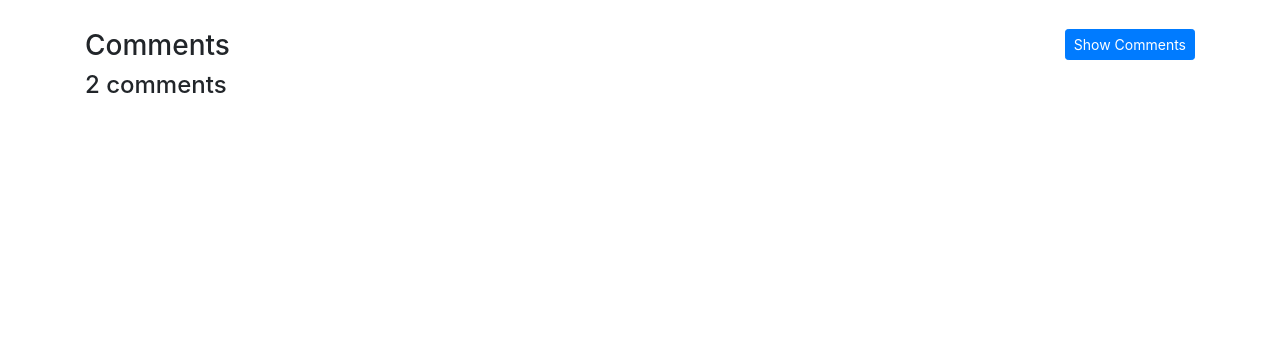
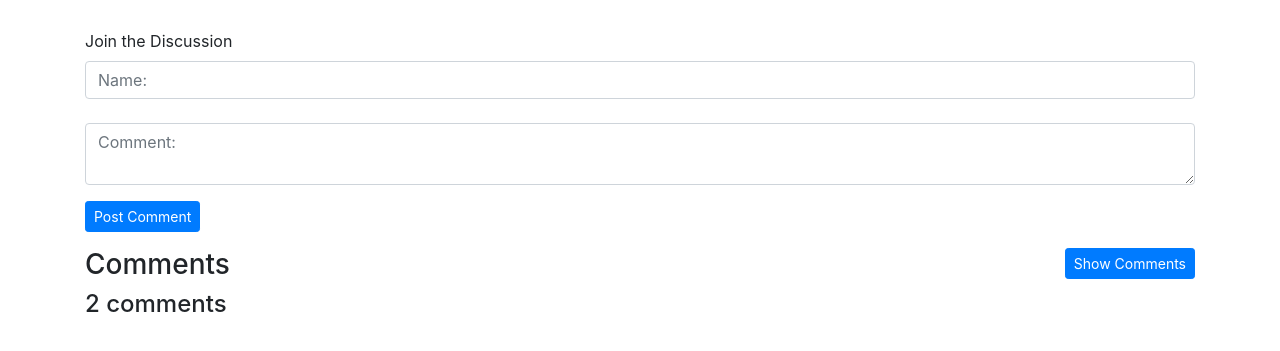
Before and after one commit to smiths15/react_power_up, a React app: page / in a window 1280 px wide. Shown: the part 51-402 px from the top of the page. Built offline with nearby package versions, Linux system fonts and the light colour scheme.

Commit message:
added comment form component with synthetic event for for submission and changed data array to state to update existing array when submitting form

```diff
--- a/App.js
+++ b/App.js
@@ -11,6 +11,7 @@ import React from 'react';
 //   }
 // }
 
+//Comment component
 class Comment extends React.Component {
   render() {
     return(
@@ -29,11 +30,51 @@ class Comment extends React.Component {
   }
 }
 
+
+class CommentForm extends React.Component {
+  render() {
+    return(
+      <form className="comment-form" onSubmit={this._handleSubmit.bind(this)}>
+        <label>Join the Discussion</label>
+        <div className="form-group comment-form-fields">
+          <input placeholder="Name:" className="form-control" ref={(input) => this._author = input}/>
+          <br />
+          <textarea placeholder="Comment:" className="form-control" ref={(textarea) => this._body = textarea}>
+          </textarea>
+        </div>
+        <div className="comment-form-actions form-group">
+          <button type="submit" className="btn btn-primary btn-sm">
+            Post Comment
+          </button>
+        </div>
+      </form>
+      );
+  }
+
+
+  _handleSubmit(event) {
+    event.preventDefault();
+
+    let author = this._author;
+    let body = this._body;
+
+    this.props.addComment(author.value, body.value);
+  }
+}
+
+
+
 export default class CommentBox extends React.Component {
   constructor(){
     super();
 
-    this.state = {showComments: false};
+    this.state = {
+      showComments: false,
+      comments: [
+      {id: 1, author: 'Morgan McCircuit', body: 'Great picture!'},
+      {id: 2, author: 'Bending Bender', body: 'Excellent stuff!'}
+      ]
+    };
   }
 
   render() {
@@ -43,11 +84,12 @@ export default class CommentBox extends React.Component {
 
     if (this.state.showComments) {
       buttonText = 'Hide Comments';
-      commentNodes = <div className="comment-list">{comments}</div>
+      commentNodes = <div className="comment-list">{comments}</div>;
     }
 
     return(
-      <div className = "comment-box">
+      <div className="comment-box">
+        <CommentForm addComment={this._addComment.bind(this)} />
         <button type="button" className="btn btn-primary btn-sm float-right" onClick={this._handleClick.bind(this)}>
         {buttonText}
         </button>
@@ -59,6 +101,15 @@ export default class CommentBox extends React.Component {
 
   }
 
+  _addComment(author, body){
+    const comment = {
+      id: this.state.comments.length +1,
+      author,
+      body
+    };
+    this.setState({comments: this.state.comments.concat([comment]) });
+  }
+
   _handleClick(){
     this.setState({
       showComments: !this.state.showComments
@@ -66,12 +117,8 @@ export default class CommentBox extends React.Component {
   }
 
   _getComments() {
-    const commentList = [
-      {id: 1, author: 'Morgan McCircuit', body: 'Great picture!'},
-      {id: 2, author: 'Bending Bender', body: 'Excellent stuff!'}
-    ];
 
-    return commentList.map((comment)=> {
+    return this.state.comments.map((comment)=> {
       return (
         <Comment author={comment.author} body={comment.body} key={comment.id} />
       );
```
Also changed, not shown: new_index.html (+14 -2 lines).
